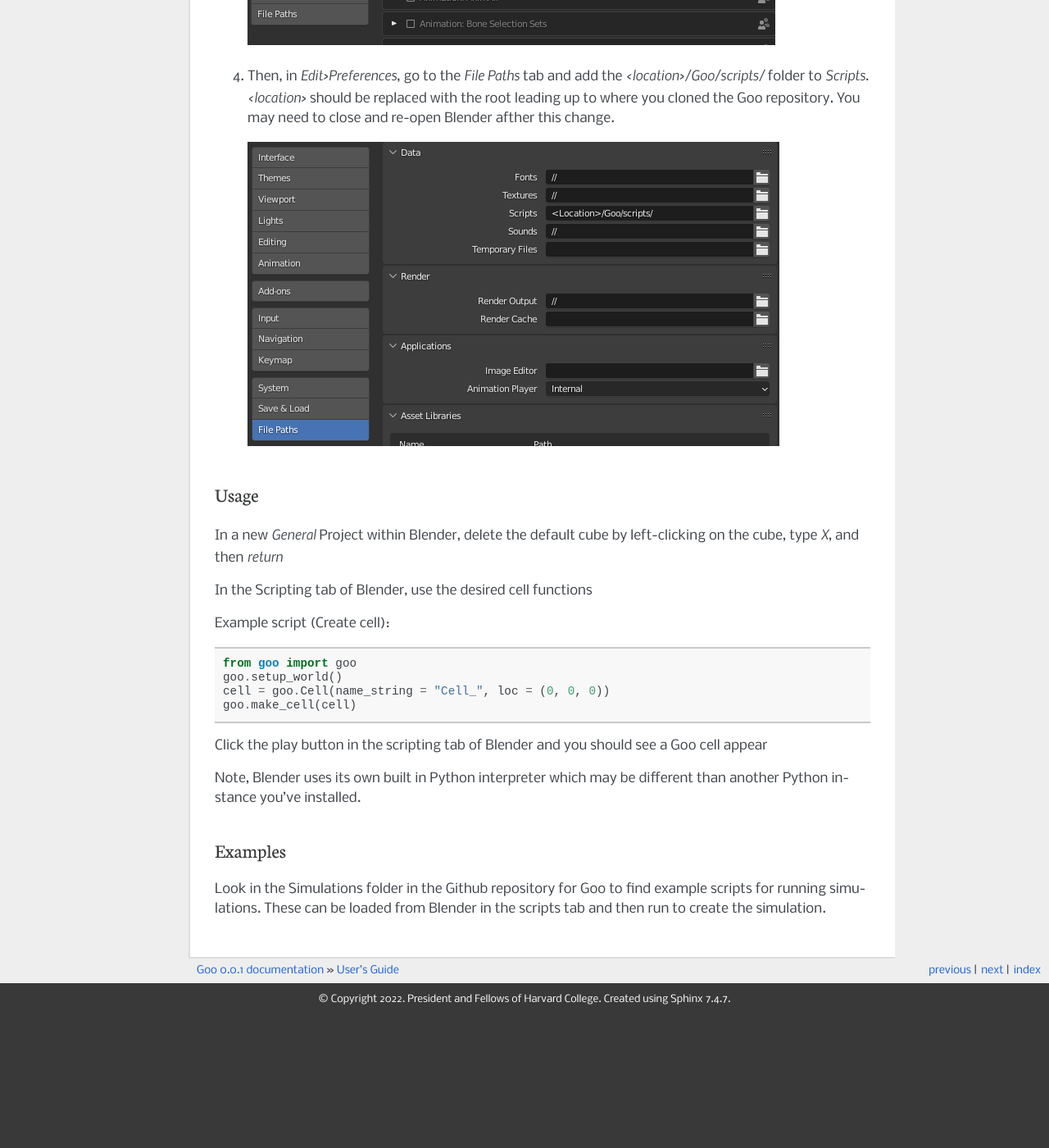
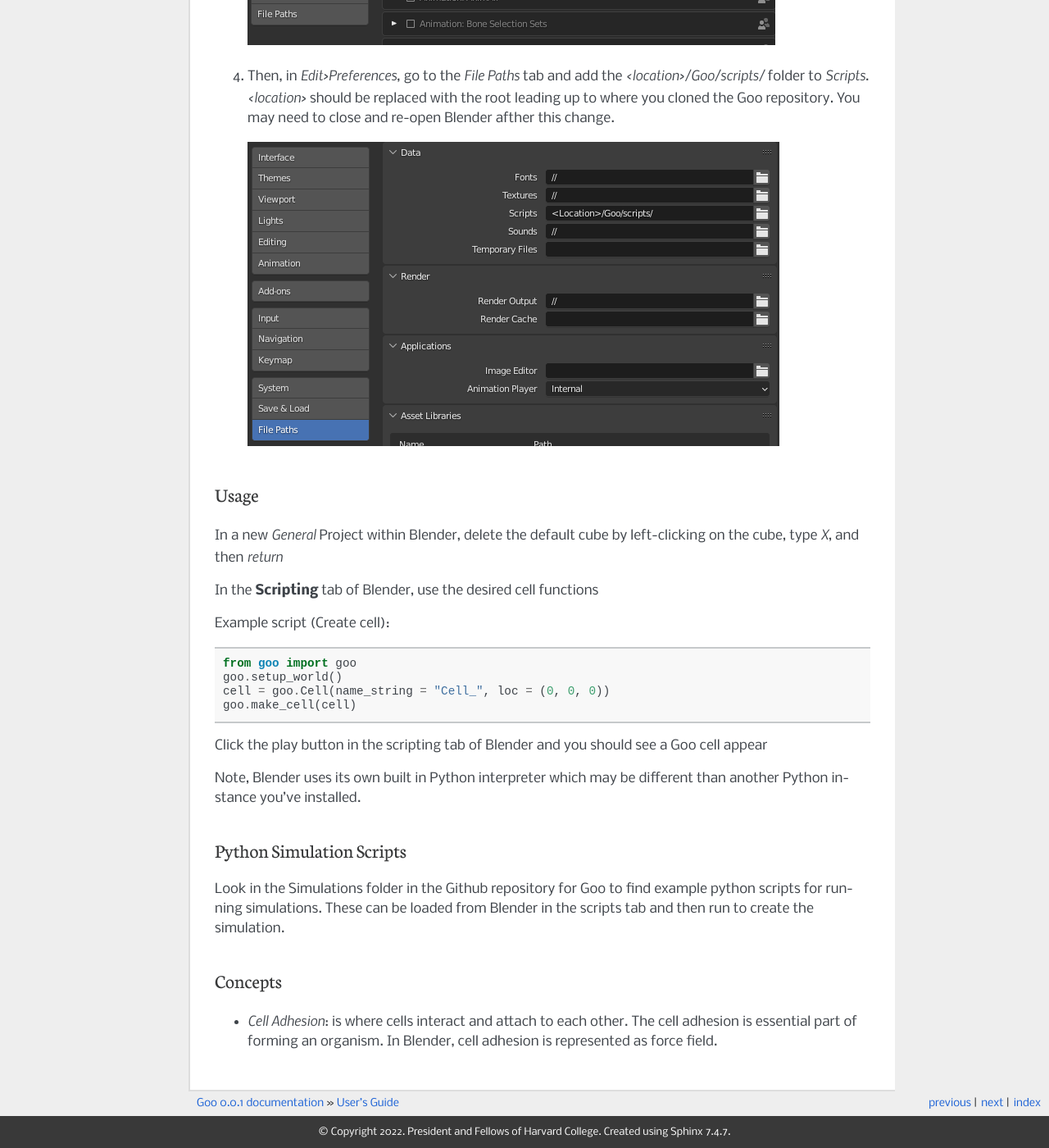
Before and after one commit to smegason/Goo, a Sphinx documentation site: the page built from sphinx/userguide.rst, in a window 1280 px wide and 1400 px high, scrolled down 999 px. Shown: the whole window at 82% size. Built offline with Sphinx 7.4.7, drawn with Linux system fonts in a browser that asks for light colours; before the commit the page ends 2237 px from its top, so only the background shows below that; some of the changed text lies outside the part shown.

Commit message:
Added Tutorials to Developer's Guide and concept section to User's guide

```diff
--- a/sphinx/devguide.rst
+++ b/sphinx/devguide.rst
@@ -69,7 +69,12 @@
 **Mac**: *Finder -> Applications -> right-click on Blender -> Show Package Content -> Contents -> MacOS -> right-click on Blender -> Make Alias*. Blender will be launched by double-clicking the Blender alias and any error messages will display on the alias window. You can store the alia any folder.
 
 
+Blender Python Tutorials
+~~~~~~~~~~~~~~~~~~~~~~~~
 
+You can  find many free tutorials on YouTube and the Internet. here is a great tutorial, made by Darkfall_, on YouTube on how to write a Python script in Blender.
+
+.. _Darkfall: https://www.youtube.com/watch?v=cyt0O7saU4Q&list=PLFtLHTf5bnym_wk4DcYIMq1DkjqB7kDb-&ab_channel=Darkfall
 
 Useful Blender Tips
 ~~~~~~~~~~~~~~~~~~~
--- a/sphinx/userguide.rst
+++ b/sphinx/userguide.rst
@@ -19,7 +19,7 @@
 -----
 In a new `General` Project within Blender, delete the default cube by left-clicking on the cube, type `X`, and then `return`
 
-In the Scripting tab of Blender, use the desired cell functions
+In the **Scripting** tab of Blender, use the desired cell functions
 
 Example script (Create cell)::
 
@@ -32,6 +32,11 @@
 
 Note, Blender uses its own built in Python interpreter which may be different than another Python instance you've installed.
 
-Examples
+Python Simulation Scripts
+-------------------------
+Look in the Simulations folder in the Github repository for Goo to find example python scripts for running simulations. These can be loaded from Blender in the scripts tab and then run to create the simulation.
+
+Concepts
 --------
-Look in the Simulations folder in the Github repository for Goo to find example scripts for running simulations. These can be loaded from Blender in the scripts tab and then run to create the simulation.
+
+- `Cell Adhesion`: is where cells interact and attach to each other. The cell adhesion is essential part of forming an organism. In Blender, cell adhesion is represented as force field.
```
Also changed, not shown: 1 other file.
